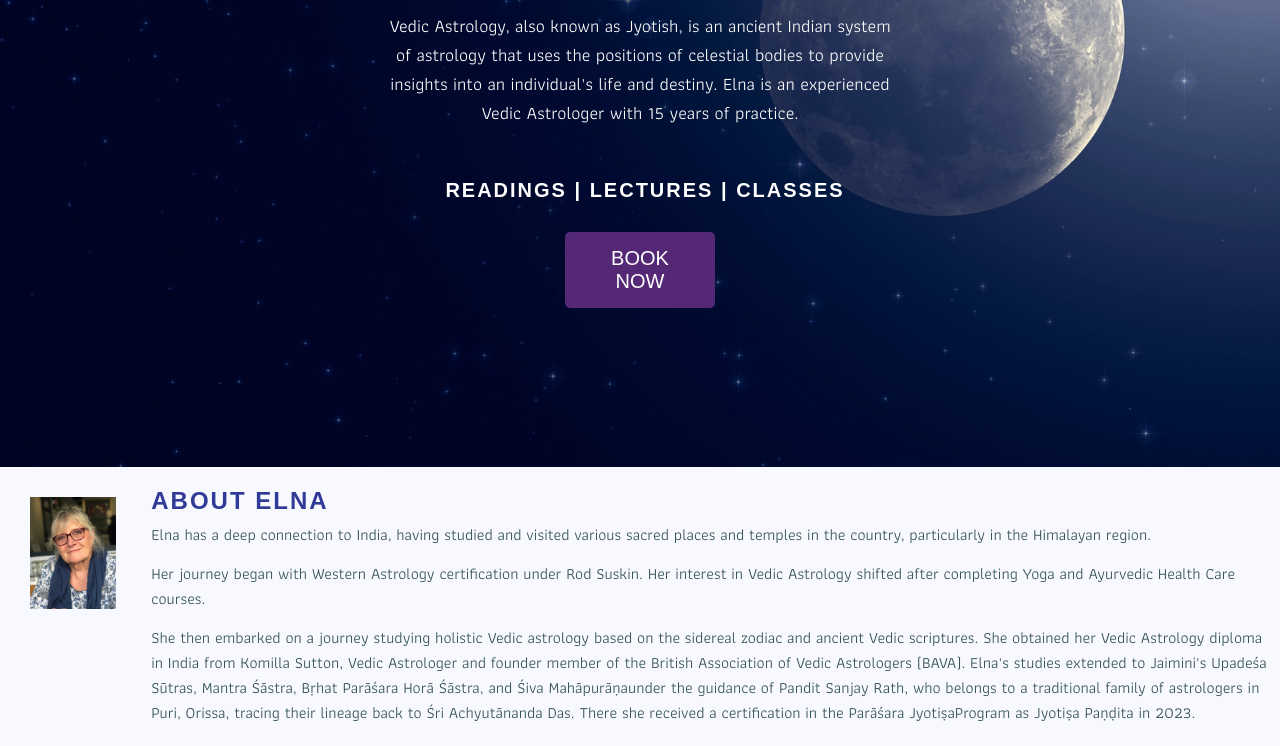
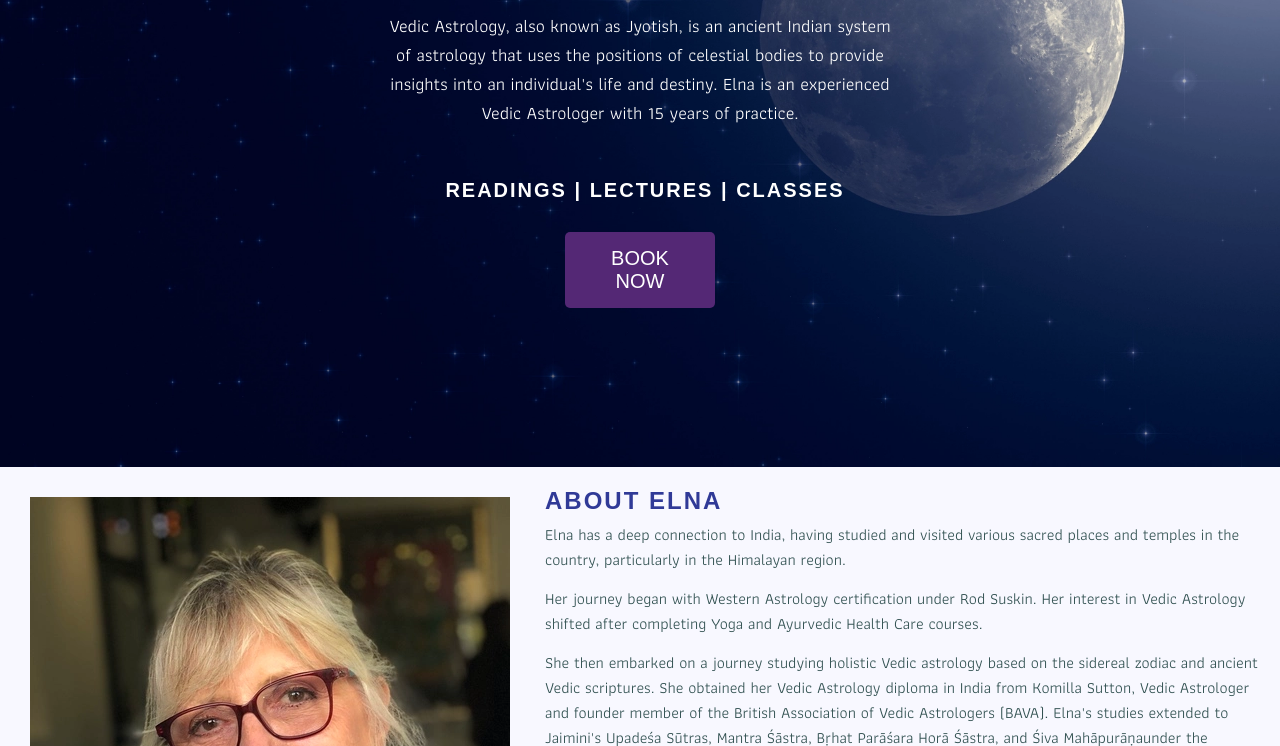
Before and after one commit to nicolleharding/Elna-Vedic-Astrology, a plain HTML site: page index.html in a window 1280 px wide. Shown: the part 206-952 px from the top of the page. Drawn offline with Linux system fonts and the light colour scheme; a web font is replaced by a local one.

Commit message:
fixing image sizing.

```diff
--- a/assets/css/style.css
+++ b/assets/css/style.css
@@ -183,7 +183,7 @@ a.hero-button {
 }
 
 .elna-image {
-    max-width: 100%;
+    max-width: 350px;
     max-height: 100%;
     padding: 25px;
     float: left;
@@ -513,6 +513,13 @@ footer {
         margin: 5px;
     }
 
+    .elna-image {
+        max-width: 450px;
+        max-height: 100%;
+        padding: 25px;
+        float: left;
+    }
+
     .elna-column1 {
         flex: 30%;
         padding-top: 10px;
@@ -525,13 +532,6 @@ footer {
         padding-right: 15px;
         padding-top: 30px;
         height: auto;
-    }
-
-    .elna-image {
-        max-width: 100%;
-        padding: 25px;
-        float: none;
-        max-height: 100%;
     }
 
     .faqs-layout {
@@ -567,6 +567,13 @@ footer {
     .elna-container {
         display: flex;
         margin: 5px;
+    }
+
+    .elna-image {
+        max-width: 560px;
+        max-height: 676px;
+        padding: 25px;
+        float: none;
     }
 
     .elna-column1 {
```
